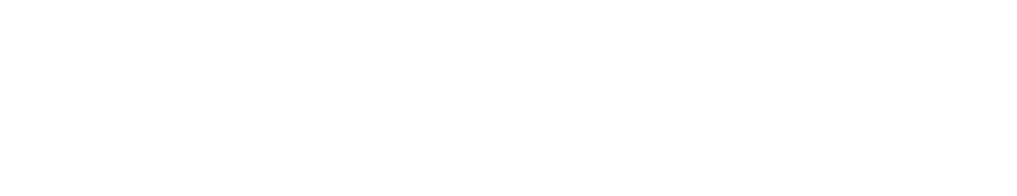
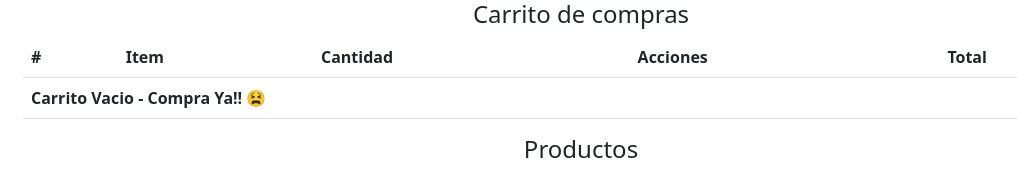
Before and after one commit to JoseJavierGJ/Vanilla-1, a plain HTML site: page index.html in a window 1280 px wide. Shown: the whole page, without its empty margins (59-1076 px from the left). Drawn offline with nearby package versions, Linux system fonts and the light colour scheme.

Commit message:
Agregamos tabla y productos

```diff
--- a/index.html
+++ b/index.html
@@ -8,6 +8,36 @@
     <link href="https://cdn.jsdelivr.net/npm/bootstrap@5.2.3/dist/css/bootstrap.min.css" rel="stylesheet" integrity="sha384-rbsA2VBKQhggwzxH7pPCaAqO46MgnOM80zW1RWuH61DGLwZJEdK2Kadq2F9CUG65" crossorigin="anonymous">
 </head>
 <body>
+    <div class="container">
+        <h4 class="text-center">Carrito de compras</h4>
+        <div class="contenido">
+            <div class="compras">
+                <table class="table">
+                    <thead>
+                        <tr>
+                            <th scope="col">#</th>
+                            <th scope="col">Item</th>
+                            <th scope="col">Cantidad</th>
+                            <th scope="col">Acciones</th>
+                            <th scope="col">Total</th>
+                        </tr>
+                    </thead>
+                    <tbody id="items"></tbody>
+                    <tfoot>
+                        <tr id="footer" >
+                            <th scope="row" colspan="5">
+                                Carrito Vacio - Compra Ya!! 😫
+                            </th>
+                        </tr>
+                    </tfoot>
+                </table>
+            </div>
+            <div class="productos">
+                <h4 class="text-center">Productos</h4>
+                <div class="row" id="card"></div>
+            </div>
+        </div>
+    </div>
 
     <script src="./js/app.js"></script>
 
```
